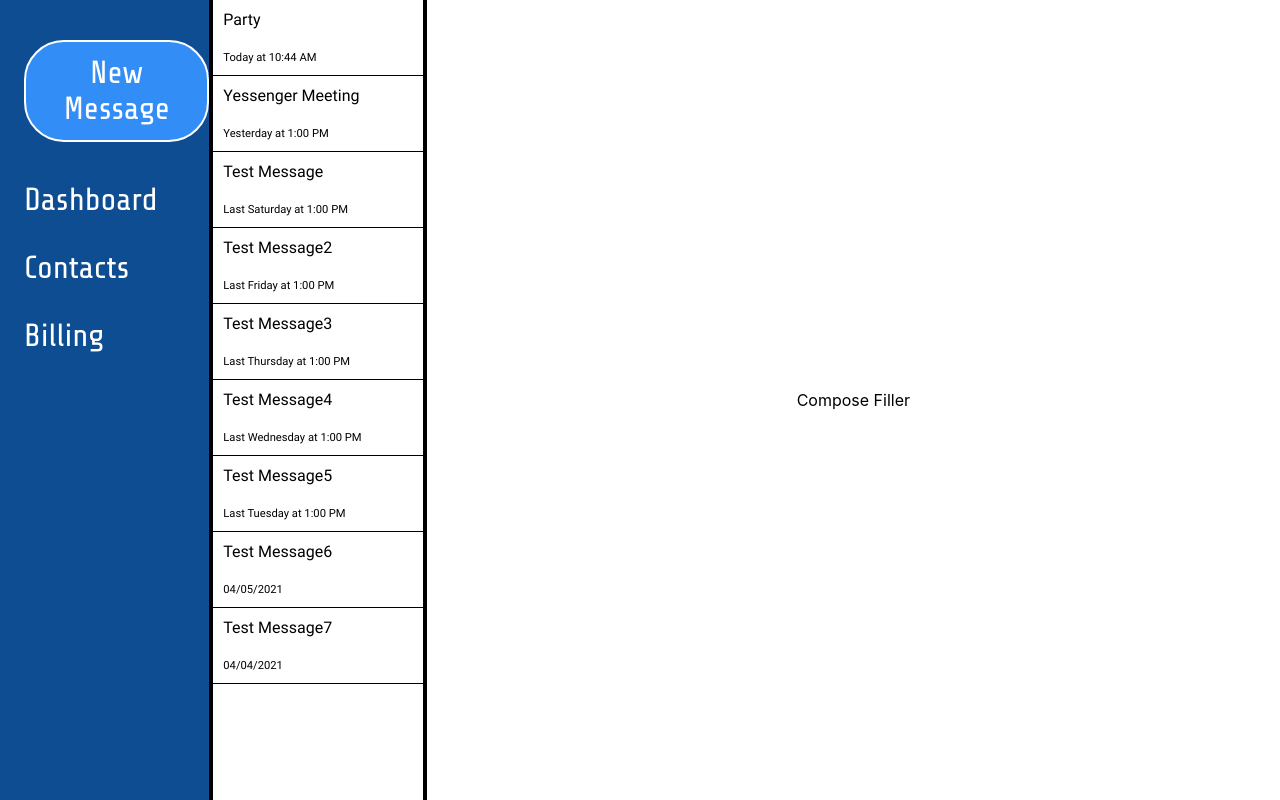
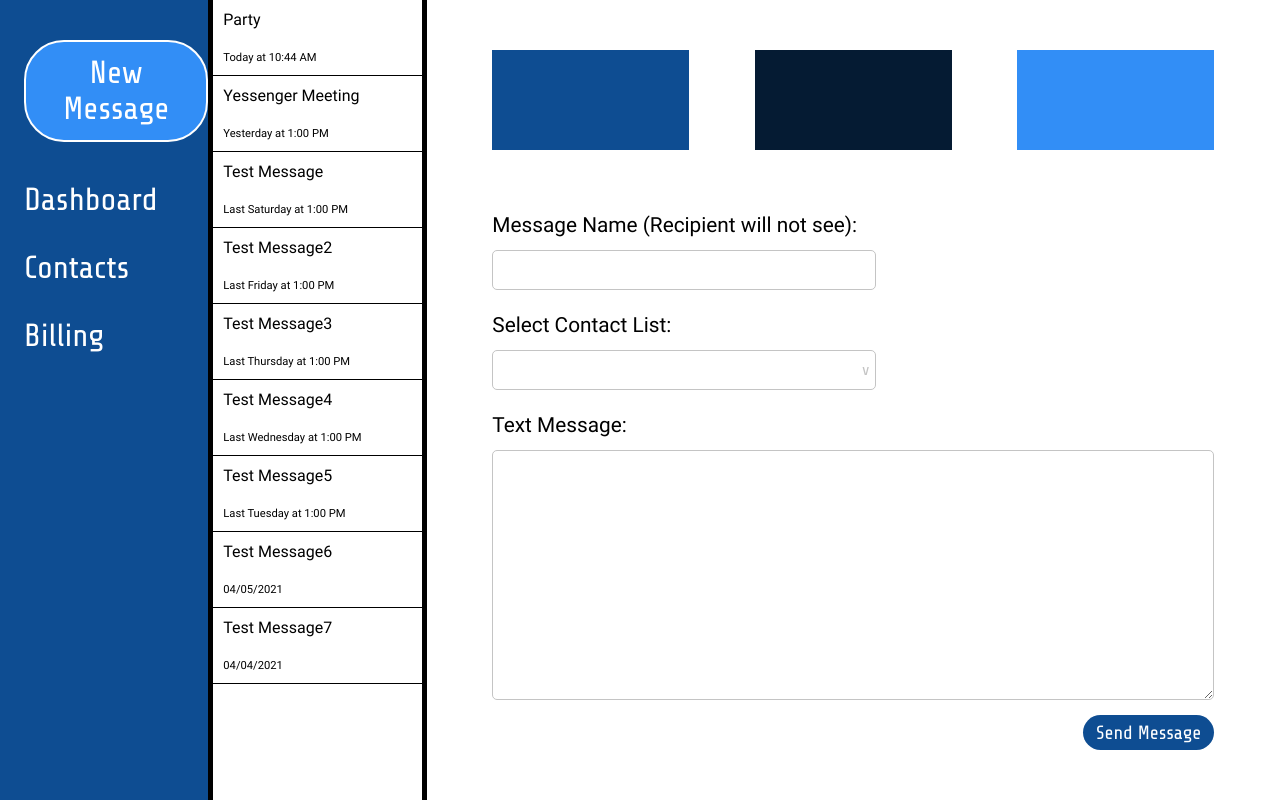
Before and after one commit to yesatyaleTech/yessenger, a React (Create React App) app: page / in a window 1280 px wide. Built offline with nearby package versions, Linux system fonts and the light colour scheme.

Commit message:
Static Message Form Created

```diff
--- a/src/Components/Compose/Compose.module.css
+++ b/src/Components/Compose/Compose.module.css
@@ -1,6 +1,141 @@
 .Compose {
-    margin: auto;
-    text-align: center;
-    grid-column-start: 5;
-    grid-column-end: 13;
+    grid-column: 5 / 13;
+    grid-template-columns: repeat(13, 1fr);
+    display: grid;
+    grid-template-rows: repeat(16, 1fr);
 }
+
+.leftBox {
+    grid-column: 2 / 5;
+    grid-row: 2 / 4;
+    width: 3fr;
+    background-color: #0e4d92;
+}
+
+.middleBox {
+    grid-column: 6 / 9;
+    grid-row: 2 / 4;
+    background-color: #051b33;
+}
+
+.rightBox {
+    grid-column: 10 / 13;
+    grid-row: 2 / 4;
+    background-color: #328ef6;
+}
+
+.text {
+    grid-column: 2 / 8;
+    grid-row: 5 / 6;
+    font-family: Roboto, serif;
+    font-size: 1.3rem;
+    margin-top: auto;
+    margin-bottom: auto;
+    text-align: left;
+}
+
+.titleBox {
+    grid-column: 2 / 8;
+    grid-row: 6 / 7;
+    border: 1px solid #c4c4c4;
+    border-radius: 5px;
+    width: 30vw;
+    margin-bottom: auto;
+    height: 5vh;
+    box-sizing: border-box;
+}
+
+.contact {
+    grid-column: 2 / 8;
+    grid-row: 7 / 8;
+    font-family: Roboto, serif;
+    font-size: 1.3rem;
+    margin-top: auto;
+    margin-bottom: auto;
+}
+
+.message {
+    grid-column: 2 / 8;
+    grid-row: 9 / 10;
+    font-family: Roboto, serif;
+    font-size: 1.3rem;
+    height: 1fr;
+    margin-top: auto;
+    margin-bottom: auto;
+}
+
+.messageBox {
+    grid-column: 2 / 13;
+    grid-row: 10 / 15;
+    border: 1px solid #c4c4c4;
+    border-radius: 5px;
+}
+
+.arrow {
+    font-family: ShareTech;
+}
+
+/* Dropdown Button */
+.dropbtn {
+    color: #c4c4c4;
+    font-size: 16px;
+    text-align: right;
+    width: 30vw;
+    border-radius: 5px;
+    border: 1px solid #c4c4c4;
+    height: 5vh;
+    background-color: white;
+}
+
+/* The container <div> - needed to position the dropdown content */
+.dropdown {
+    grid-column: 2 / 8;
+    grid-row: 8 / 9;
+    color: white;
+}
+
+/* Dropdown Content (Hidden by Default) */
+.dropdownContent {
+    display: none;
+    position: absolute;
+    background-color: #f1f1f1;
+    width: 30vw;
+    box-shadow: 0px 8px 16px 0px rgba(0, 0, 0, 0.2);
+    z-index: 1;
+}
+
+/* Links inside the dropdown */
+.dropdownContent a {
+    color: black;
+    padding: 12px 16px;
+    text-decoration: none;
+    display: block;
+    border-bottom: 1px solid #c4c4c4;
+}
+
+/* Change color of dropdown links on hover */
+.dropdownContent a:hover {
+    background-color: #ddd;
+}
+
+/* Show the dropdown menu on hover */
+.dropdown:hover .dropdownContent {
+    display: block;
+}
+
+/* Change the background color of the dropdown button when the dropdown content is shown */
+/* .dropdown:hover .dropbtn {
+    background-color: green;
+} */
+
+.composeButton {
+    font-family: ShareTech, serif;
+    color: white;
+    border-radius: 40px;
+    border: 0px solid;
+    background-color: #0e4d92;
+    grid-column: 11 / 13;
+    grid-row: 15 / 16;
+    margin-top: 15px;
+    font-size: 1.2rem;
+}
--- a/src/Components/Compose/Compose.tsx
+++ b/src/Components/Compose/Compose.tsx
@@ -4,7 +4,23 @@ import classes from './Compose.module.css'
 const Compose = () => {
     return (
         <div className={classes.Compose}>
-            Compose Filler
+            <div className={classes.leftBox}></div>
+            <div className={classes.middleBox}></div>
+            <div className={classes.rightBox}></div>
+            <div className={classes.text}>Message Name (Recipient will not see):</div>
+            <input className={classes.titleBox} />
+            <div className={classes.contact}>Select Contact List:</div>
+            <div className={classes.dropdown}>
+                <button className={classes.dropbtn}><span className={classes.arrow}>v</span></button>
+                <div className={classes.dropdownContent}>
+                    <a href="/">Group 1</a>
+                    <a href="/">Group 2</a>
+                    <a href="/">Group 3</a>
+                </div>
+            </div>
+            <div className={classes.message}>Text Message:</div>
+            <textarea className={classes.messageBox}></textarea>
+            <button className={classes.composeButton}>Send Message</button>
         </div>
     )
 }
--- a/src/Components/PastMessages/PastMessages.module.css
+++ b/src/Components/PastMessages/PastMessages.module.css
@@ -1,6 +1,6 @@
 .PastMessages {
     text-align: center;
-    border-right: 4px solid black;
+    border-right: 5px solid black;
     height: 100vh;
     grid-column-start: 3;
     grid-column-end: 5;
--- a/src/Components/PastMessages/PastMessages.tsx
+++ b/src/Components/PastMessages/PastMessages.tsx
@@ -3,15 +3,15 @@ import classes from './PastMessages.module.css'
 import PastMessageBox from '../PastMessageBox/PastMessageBox'
 import moment from 'moment'
 
-const DUMMY_MESSAGES = [{title: 'Party', time: moment("2021-04-12" + ' ' + '10:44').calendar()},
-                        {title: 'Yessenger Meeting', time: moment("2021-04-11" + ' ' + '13:00').calendar()},
-                        {title: 'Test Message', time: moment("2021-04-10" + ' ' + '13:00').calendar()},
-                        {title: 'Test Message2', time: moment("2021-04-09" + ' ' + '13:00').calendar()},
-                        {title: 'Test Message3', time: moment("2021-04-08" + ' ' + '13:00').calendar()},
-                        {title: 'Test Message4', time: moment("2021-04-07" + ' ' + '13:00').calendar()},
-                        {title: 'Test Message5', time: moment("2021-04-06" + ' ' + '13:00').calendar()},
-                        {title: 'Test Message6', time: moment("2021-04-05" + ' ' + '13:00').calendar()},
-                        {title: 'Test Message7', time: moment("2021-04-04" + ' ' + '13:00').calendar()}]
+const DUMMY_MESSAGES = [{title: 'Party', time: moment("2021-04-12 10:44").calendar()},
+                        {title: 'Yessenger Meeting', time: moment("2021-04-11 13:00").calendar()},
+                        {title: 'Test Message', time: moment("2021-04-10 13:00").calendar()},
+                        {title: 'Test Message2', time: moment("2021-04-09 13:00").calendar()},
+                        {title: 'Test Message3', time: moment("2021-04-08 13:00").calendar()},
+                        {title: 'Test Message4', time: moment("2021-04-07 13:00").calendar()},
+                        {title: 'Test Message5', time: moment("2021-04-06 13:00").calendar()},
+                        {title: 'Test Message6', time: moment("2021-04-05 13:00").calendar()},
+                        {title: 'Test Message7', time: moment("2021-04-04 13:00").calendar()}]
 
 interface MessagePropType {
     title: string,
--- a/src/Components/SideNav/SideNav.module.css
+++ b/src/Components/SideNav/SideNav.module.css
@@ -6,7 +6,7 @@
     top: 0;
     background-color: #0e4d92;
     font-size: 2rem;
-    border-right: 4px solid black;
+    border-right: 5px solid black;
     grid-column-start: 1;
     grid-column-end: 3;
 }
```
